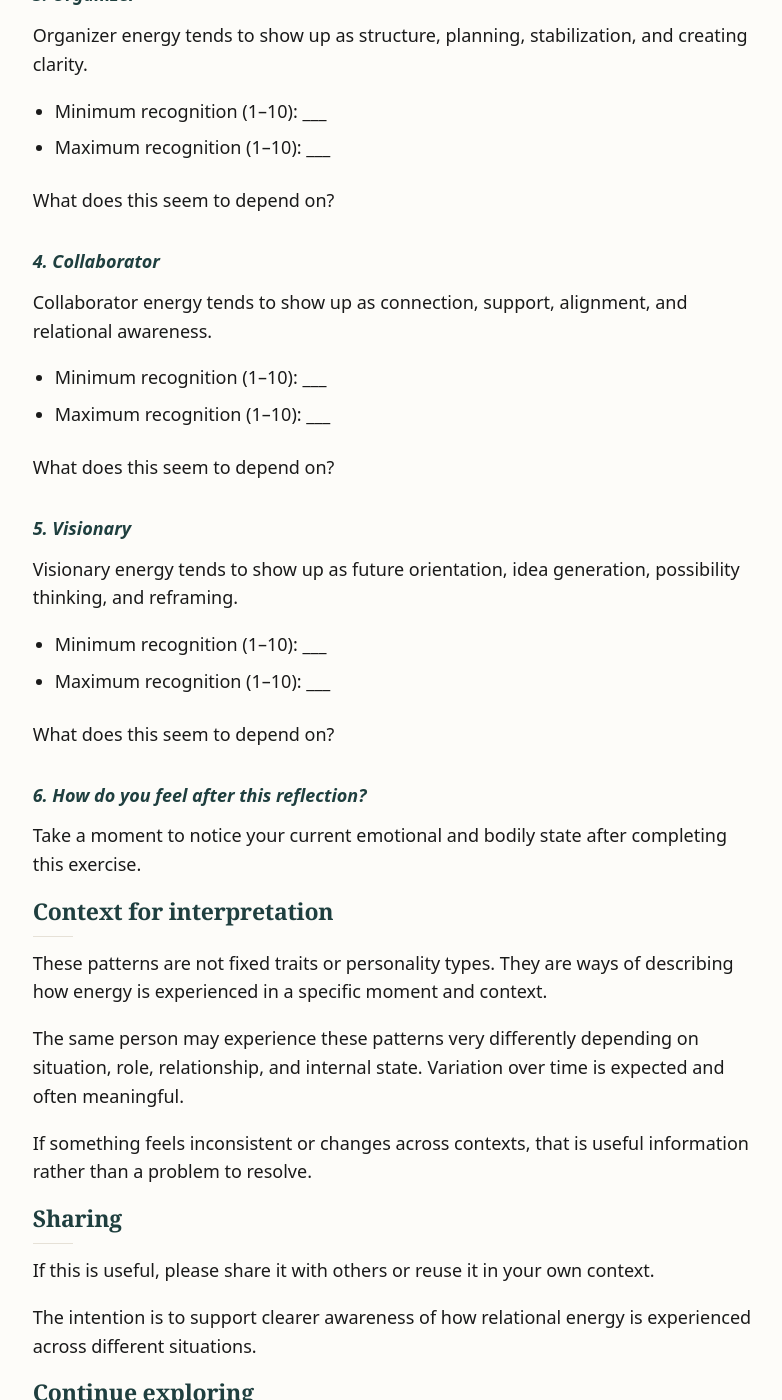
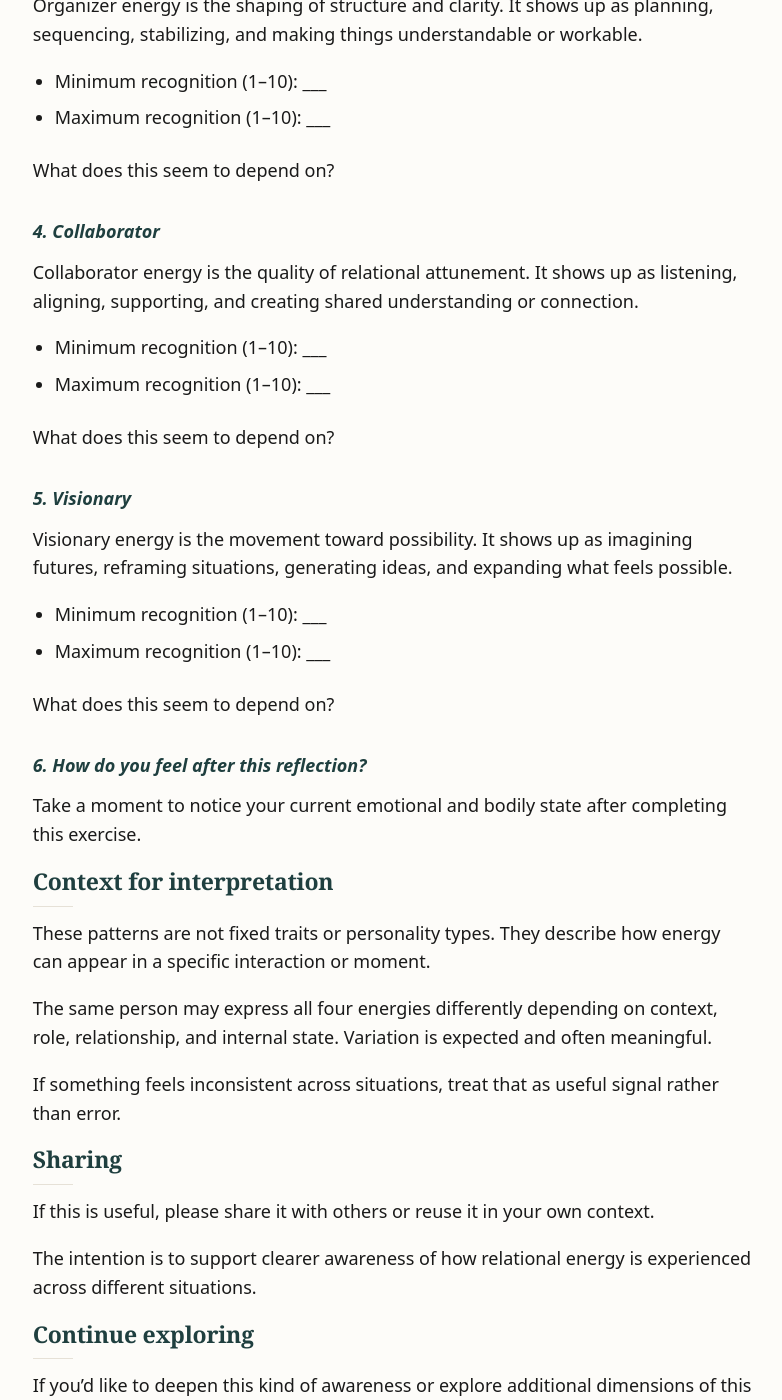
Before and after one commit to basil-family-lab/circle, a Jekyll site: the page built from reflection.md, in a window 1280 px wide and 1400 px high, scrolled down 1343 px. Shown: the whole window, without its empty margins (247-1029 px from the left). Built offline with Jekyll 4.4.1, drawn with Linux system fonts in a browser that asks for light colours; some of the changed text lies outside the part shown.

Commit message:
feat: add reflection exercise

```diff
--- a/reflection.md
+++ b/reflection.md
@@ -12,11 +12,9 @@ css_id: reflection
 
 This exercise helps you notice how different relational energies show up in real interactions.
 
-The archetypes below describe common ways personality can express itself in interaction.
+The archetypes below describe common patterns of energy expression in conversation. They are not personality types or diagnostics, but ways of noticing variation in how interaction unfolds.
 
-This is not a diagnostic tool. It is not about judging people or defining personality.
-
-It is a way to build awareness of relational patterns over time.
+You’ll be asked to rate how present each energy feels on a simple 1–10 scale (1 = minimal presence, 10 = highly present or dominant).
 
 ## How to use this exercise
 
@@ -43,7 +39,7 @@ If someone else, you may name them if it is helpful.
 
 ### 2. Driver
 
-Driver energy tends to show up as direct, action-oriented, movement toward outcomes, and momentum.
+Driver energy is the push of action and direction. It shows up as initiating, deciding, moving things forward, and creating momentum toward outcomes.
 
 - Minimum recognition (1–10): ___
 - Maximum recognition (1–10): ___
@@ -52,7 +48,7 @@ What does this seem to depend on?
 
 ### 3. Organizer
 
-Organizer energy tends to show up as structure, planning, stabilization, and creating clarity.
+Organizer energy is the shaping of structure and clarity. It shows up as planning, sequencing, stabilizing, and making things understandable or workable.
 
 - Minimum recognition (1–10): ___
 - Maximum recognition (1–10): ___
@@ -61,7 +57,7 @@ What does this seem to depend on?
 
 ### 4. Collaborator
 
-Collaborator energy tends to show up as connection, support, alignment, and relational awareness.
+Collaborator energy is the quality of relational attunement. It shows up as listening, aligning, supporting, and creating shared understanding or connection.
 
 - Minimum recognition (1–10): ___
 - Maximum recognition (1–10): ___
@@ -70,7 +66,7 @@ What does this seem to depend on?
 
 ### 5. Visionary
 
-Visionary energy tends to show up as future orientation, idea generation, possibility thinking, and reframing.
+Visionary energy is the movement toward possibility. It shows up as imagining futures, reframing situations, generating ideas, and expanding what feels possible.
 
 - Minimum recognition (1–10): ___
 - Maximum recognition (1–10): ___
@@ -83,11 +79,12 @@ Take a moment to notice your current emotional and bodily state after completing
 
 ## Context for interpretation
 
-These patterns are not fixed traits or personality types. They are ways of describing how energy is experienced in a specific moment and context.
+These patterns are not fixed traits or personality types. They describe how energy can appear in a specific interaction or moment.
 
-The same person may experience these patterns very differently depending on situation, role, relationship, and internal state. Variation over time is expected and often meaningful.
+The same person may express all four energies differently depending on context, role, relationship, and internal state. Variation is expected and often meaningful.
 
-If something feels inconsistent or changes across contexts, that is useful information rather than a problem to resolve.
+If something feels inconsistent across situations, treat that as useful signal rather than error.
+
 
 ## Sharing
 
```
Also changed, not shown: other parts of reflection.md (+1 -3 lines).
